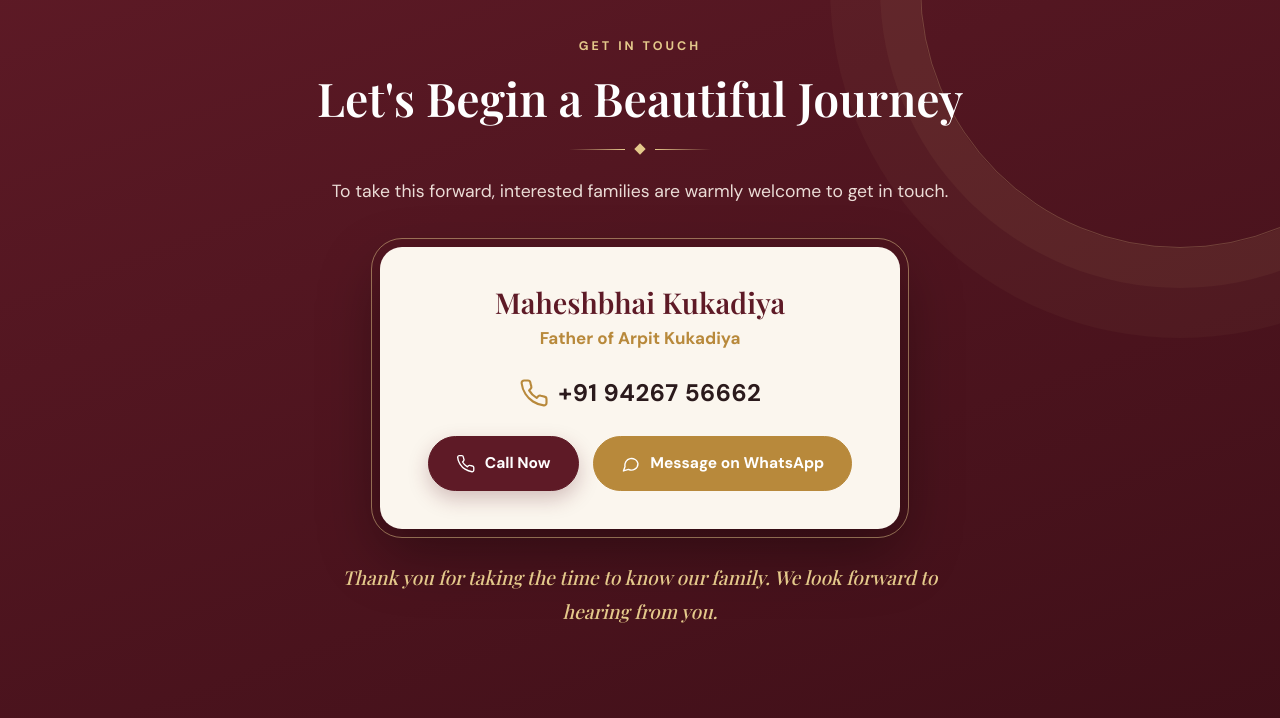
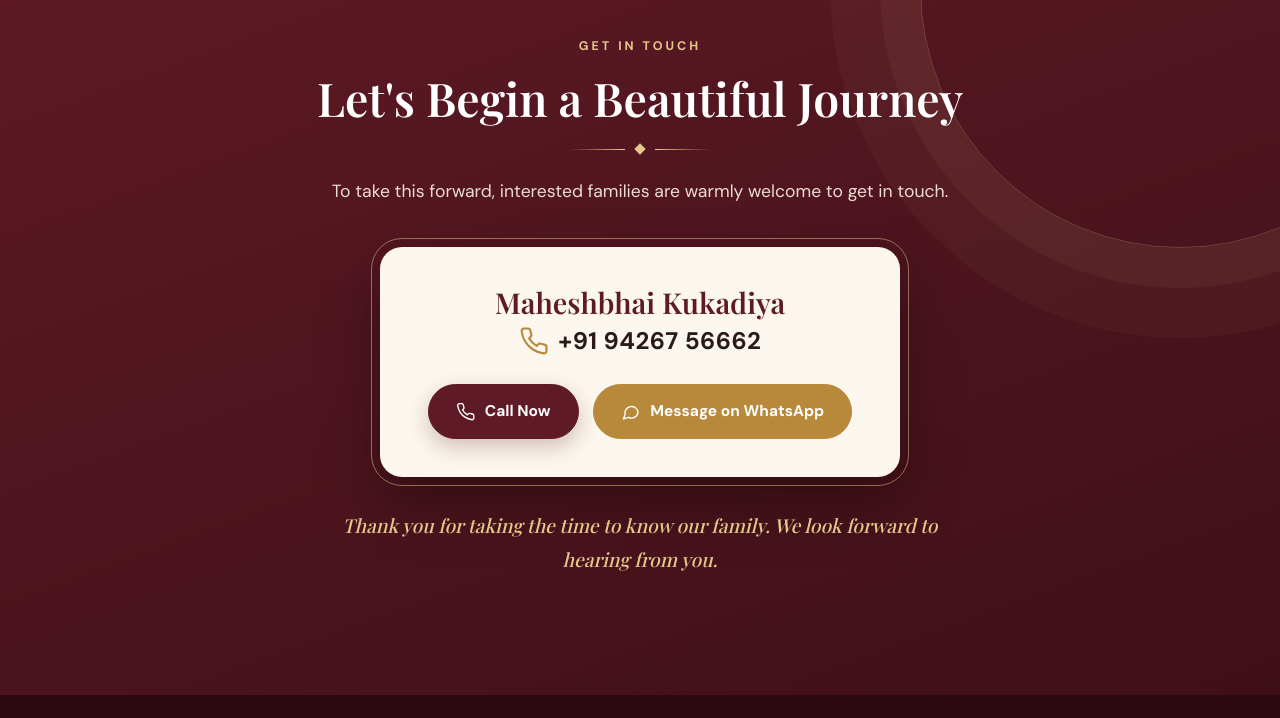
Before and after one commit to Arpitkukadiya/arpit-biodata, a plain HTML site: page index.html in a window 1280 px wide. Shown: the part 6652-7370 px from the top of the page. Drawn offline with nearby package versions, Linux system fonts and the light colour scheme; a web font is replaced by a local one.

Commit message:
Update index.html

```diff
--- a/index.html
+++ b/index.html
@@ -612,7 +612,6 @@ html[lang="gu"] .thanks{font-style:normal}
     <p class="intro" data-gu="આગળ વધવા માટે રસ ધરાવતા પરિવારોનું સંપર્ક કરવા માટે હાર્દિક સ્વાગત છે.">To take this forward, interested families are warmly welcome to get in touch.</p>
     <div class="contact-card">
       <h3 data-gu="મહેશભાઈ કુકડિયા">Maheshbhai Kukadiya</h3>
-      <p class="role-line" data-gu="અર્પિત કુકડિયાના પિતા">Father of Arpit Kukadiya</p>
       <p class="phone"><svg class="i"><use href="#i-phone"/></svg><a href="tel:+919426756662">+91 94267 56662</a></p>
       <div class="btn-row">
         <a class="btn btn-primary" href="tel:+919426756662"><svg class="i"><use href="#i-phone"/></svg><span data-gu="હમણાં કૉલ કરો">Call Now</span></a>
```
